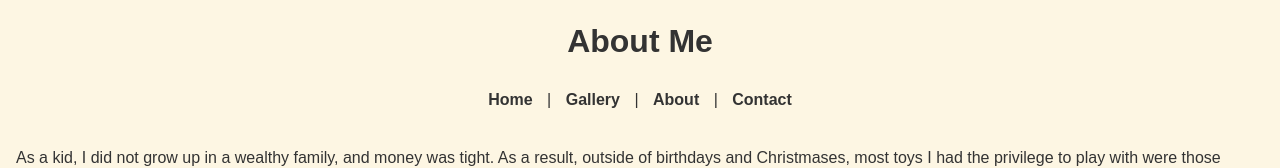
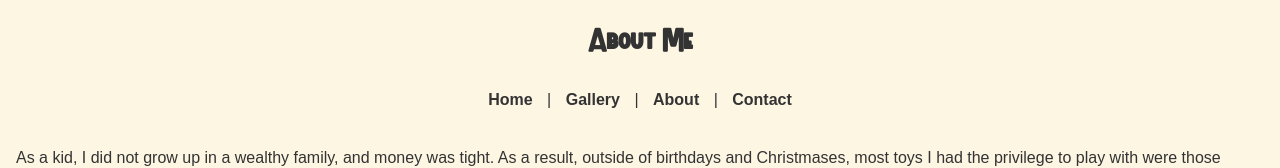
Before and after one commit to teslarobotv17-727/retro-toy-site, a plain HTML site: page about.html in a window 1280 px wide. Shown: the top 168 px of the page. Drawn offline with Linux system fonts and the light colour scheme.

Commit message:
Update about.html

```diff
--- a/about.html
+++ b/about.html
@@ -8,7 +8,7 @@
 </head>
 <body>
   <header>
-    <h1 style="text-align: center;">About Me</h1>
+    <h1 style="text-align: center; font-family: 'OrangeStreet-Clean', sans-serif;">About Me</h1>
     <nav class="horizontal-nav">
       <a href="index.html">Home</a> |
       <a href="gallery.html">Gallery</a> |
```
